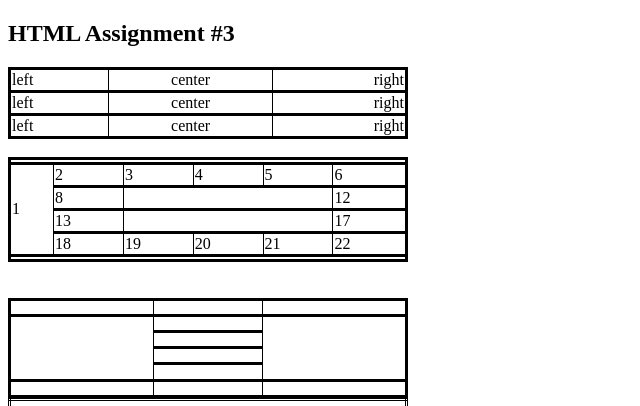
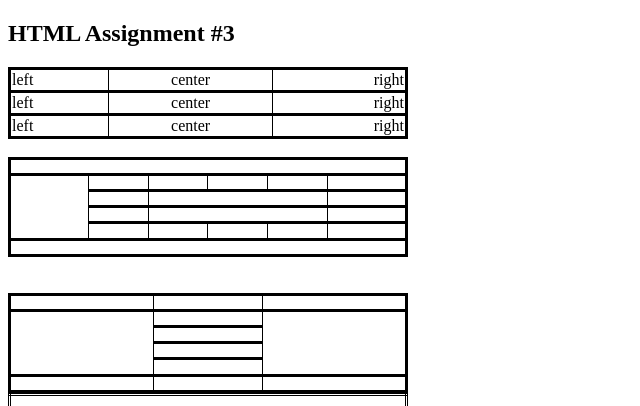
Before and after one commit to Han-a72/Hana.github.io, a plain HTML site: page index.html in a window 1280 px wide. Shown: the top 406 px of the page, without its empty margins (0-640 px from the left). Drawn offline with Linux system fonts and the light colour scheme.

Commit message:
Update index.html

```diff
--- a/index.html
+++ b/index.html
@@ -35,34 +35,34 @@
 
 </tr>
 <tr style="border: 3px solid black;">
-    <td rowspan="4">1</td>
-    <td>2</td>
-    <td>3</td>
-    <td >4</td>
-    <td>5</td>
-    <td>6</td>
+    <td rowspan="4"></td>
+    <td></td>
+    <td></td>
+    <td ></td>
+    <td></td>
+    <td></td>
 </tr>
 <tr style="border: 3px solid black;">
 
-    <td  >8</td>
+    <td  ></td>
     <td colspan="3" ></td>
 
 
-    <td >12</td>
+    <td ></td>
 </tr>
 <tr style="border: 3px solid black;">
 
-    <td>13</td>
+    <td></td>
     <td colspan="3" ></td>
-    <td>17</td>
+    <td></td>
 </tr>
 <tr style="border: 3px solid black;">
 
-    <td> 18</td>
-    <td>19</td>
-    <td>20</td>
-    <td>21</td>
-    <td>22</td>
+    <td> </td>
+    <td></td>
+    <td></td>
+    <td></td>
+    <td></td>
 </tr>
 <tr style="border: 3px solid black;">
    <td colspan="6"></td>
```
